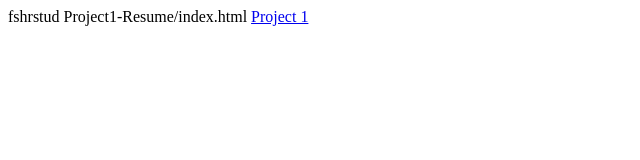
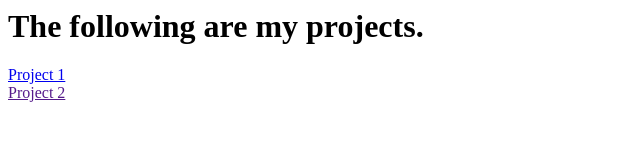
Before and after one commit to Marcsams04/Marcsams04.github.io, a plain HTML site: page index.html in a window 1280 px wide. Shown: the whole page, without its empty margins (0-640 px from the left). Drawn offline with Linux system fonts and the light colour scheme.

Commit message:
Update index.html

```diff
--- a/index.html
+++ b/index.html
@@ -1,8 +1,10 @@
 <html>
   <head></head>
   <body>
-    fshrstud   Project1-Resume/index.html
-<a href="Project1-Resume/index.html">Project 1</a>
+   <h1>The following are my projects.</h1>
+
+<a href="Project1-Resume/index.html">Project 1</a><br>
+    <a href="">Project 2</a>
 
   </body>
 </html>
```
